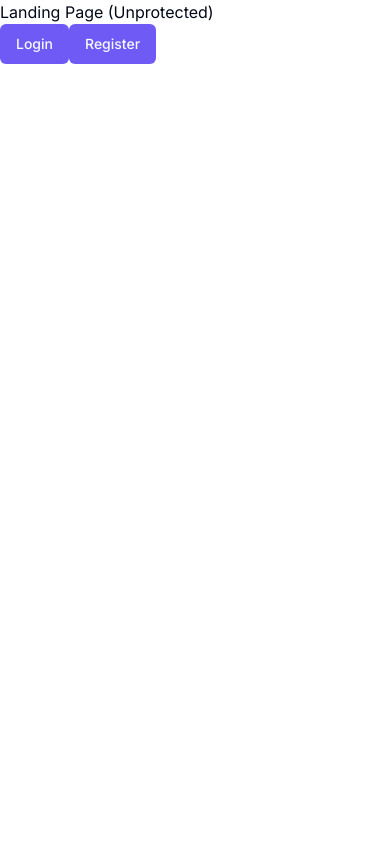
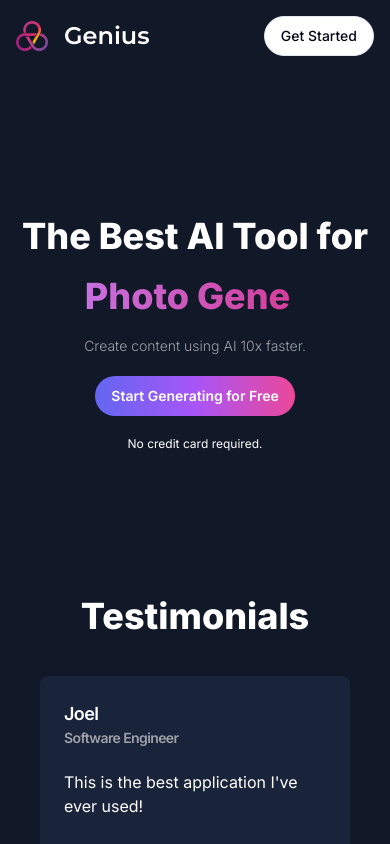
Before and after one commit to vkasyan76/AI_SaaS, a Next.js app: page / in a window 390 px wide. Built offline with nearby package versions, Linux system fonts and the light colour scheme; no server answers.

Commit message:
Landing Page.

```diff
--- /dev/null
+++ b/app/(landing)/layout.tsx
@@ -0,0 +1,9 @@
+const LandingLayout = ({ children }: { children: React.ReactNode }) => {
+  return (
+    <main className="h-full bg-[#111827] overflow-auto">
+      <div className="mx-auto max-w-screen-xl h-full">{children}</div>
+    </main>
+  );
+};
+
+export default LandingLayout;
--- a/app/(landing)/page.tsx
+++ b/app/(landing)/page.tsx
@@ -1,18 +1,13 @@
-import { Button } from "@/components/ui/button";
-import Link from "next/link";
+import { LandingContent } from "@/components/landing-content";
+import { LandingHero } from "@/components/landing-hero";
+import { LandingNavbar } from "@/components/landing-navbar";
 
 const LandingPage = () => {
   return (
-    <div className="">
-      Landing Page (Unprotected)
-      <div className="">
-        <Link href="/sign-in">
-          <Button>Login</Button>
-        </Link>
-        <Link href="/sign-up">
-          <Button>Register</Button>
-        </Link>
-      </div>
+    <div className="h-full">
+      <LandingNavbar />
+      <LandingHero />
+      <LandingContent />
     </div>
   );
 };
--- /dev/null
+++ b/components/landing-content.tsx
@@ -0,0 +1,62 @@
+"use client";
+
+import { Card, CardContent, CardHeader, CardTitle } from "@/components/ui/card";
+
+const testimonials = [
+  {
+    name: "Joel",
+    avatar: "J",
+    title: "Software Engineer",
+    description: "This is the best application I've ever used!",
+  },
+  {
+    name: "Antonio",
+    avatar: "A",
+    title: "Designer",
+    description: "I use this daily for generating new photos!",
+  },
+  {
+    name: "Mark",
+    avatar: "M",
+    title: "CEO",
+    description:
+      "This app has changed my life, cannot imagine working without it!",
+  },
+  {
+    name: "Mary",
+    avatar: "M",
+    title: "CFO",
+    description:
+      "The best in class, definitely worth the premium subscription!",
+  },
+];
+
+export const LandingContent = () => {
+  return (
+    <div className="px-10 pb-20">
+      <h2 className="text-center text-4xl text-white font-extrabold mb-10">
+        Testimonials
+      </h2>
+      <div className="grid grid-cols-1 sm:grid-cols-2 md:grid-cols-3 lg:grid-cols-4 gap-4">
+        {testimonials.map((item) => (
+          <Card
+            key={item.description}
+            className="bg-[#192339] border-none text-white"
+          >
+            <CardHeader>
+              <CardTitle className="flex items-center gap-x-2">
+                <div>
+                  <p className="text-lg">{item.name}</p>
+                  <p className="text-zinc-400 text-sm">{item.title}</p>
+                </div>
+              </CardTitle>
+              <CardContent className="pt-4 px-0">
+                {item.description}
+              </CardContent>
+            </CardHeader>
+          </Card>
+        ))}
+      </div>
+    </div>
+  );
+};
--- /dev/null
+++ b/components/landing-hero.tsx
@@ -0,0 +1,50 @@
+"use client";
+
+import TypewriterComponent from "typewriter-effect";
+
+import { useAuth } from "@clerk/nextjs";
+import Link from "next/link";
+import { Button } from "@/components/ui/button";
+
+export const LandingHero = () => {
+  const { isSignedIn } = useAuth();
+
+  return (
+    <div className="text-white font-bold py-36 text-center space-y-5">
+      <div className="text-4xl sm:text-5xl md:text-6xl lg:text-7xl space-y-5 font-extrabold">
+        <h1>The Best AI Tool for</h1>
+        <div className="text-transparent bg-clip-text bg-gradient-to-r from-purple-400 to-pink-600">
+          <TypewriterComponent
+            options={{
+              strings: [
+                "Chatbot.",
+                "Photo Generation.",
+                "Music Generation.",
+                "Code Generation.",
+                "Video Generation.",
+              ],
+              autoStart: true,
+              loop: true,
+            }}
+          />
+        </div>
+      </div>
+      <div className="text-sm md:text-xl font-light text-zinc-400">
+        Create content using AI 10x faster.
+      </div>
+      <div>
+        <Link href={isSignedIn ? "/dashboard" : "/sign-up"}>
+          <Button
+            variant="premium"
+            className="md:text-lg p-4 md:p-6 rounded-full font-semibold"
+          >
+            Start Generating for Free
+          </Button>
+        </Link>
+      </div>
+      <div className="text-zink-400 text-xs md:text-sm font-normal">
+        No credit card required.
+      </div>
+    </div>
+  );
+};
--- /dev/null
+++ b/components/landing-navbar.tsx
@@ -0,0 +1,34 @@
+"use client";
+
+import { Montserrat } from "next/font/google";
+import Image from "next/image";
+import Link from "next/link";
+import { useAuth } from "@clerk/nextjs";
+import { cn } from "@/lib/utils";
+import { Button } from "@/components/ui/button";
+
+const font = Montserrat({ weight: "600", subsets: ["latin"] });
+
+export const LandingNavbar = () => {
+  const { isSignedIn } = useAuth();
+
+  return (
+    <nav className="p-4 bg-transparent flex items-center justify-between">
+      <Link href="/" className="flex items-center">
+        <div className="relative h-8 w-8 mr-4">
+          <Image fill alt="Logo" src="/logo.png" />
+        </div>
+        <h1 className={cn("text-2xl font-bold text-white", font.className)}>
+          Genius
+        </h1>
+      </Link>
+      <div className="flex items-center gap-x-2">
+        <Link href={isSignedIn ? "/dashboard" : "/sign-up"}>
+          <Button variant="outline" className="rounded-full">
+            Get Started
+          </Button>
+        </Link>
+      </div>
+    </nav>
+  );
+};
--- a/package.json
+++ b/package.json
@@ -36,6 +36,7 @@
     "stripe": "^14.5.0",
     "tailwind-merge": "^1.14.0",
     "tailwindcss-animate": "^1.0.7",
+    "typewriter-effect": "^2.21.0",
     "zod": "^3.22.2",
     "zustand": "^4.4.4"
   },
```
Also changed, not shown: 1 other file (tests, documents, lock files or other folders).
